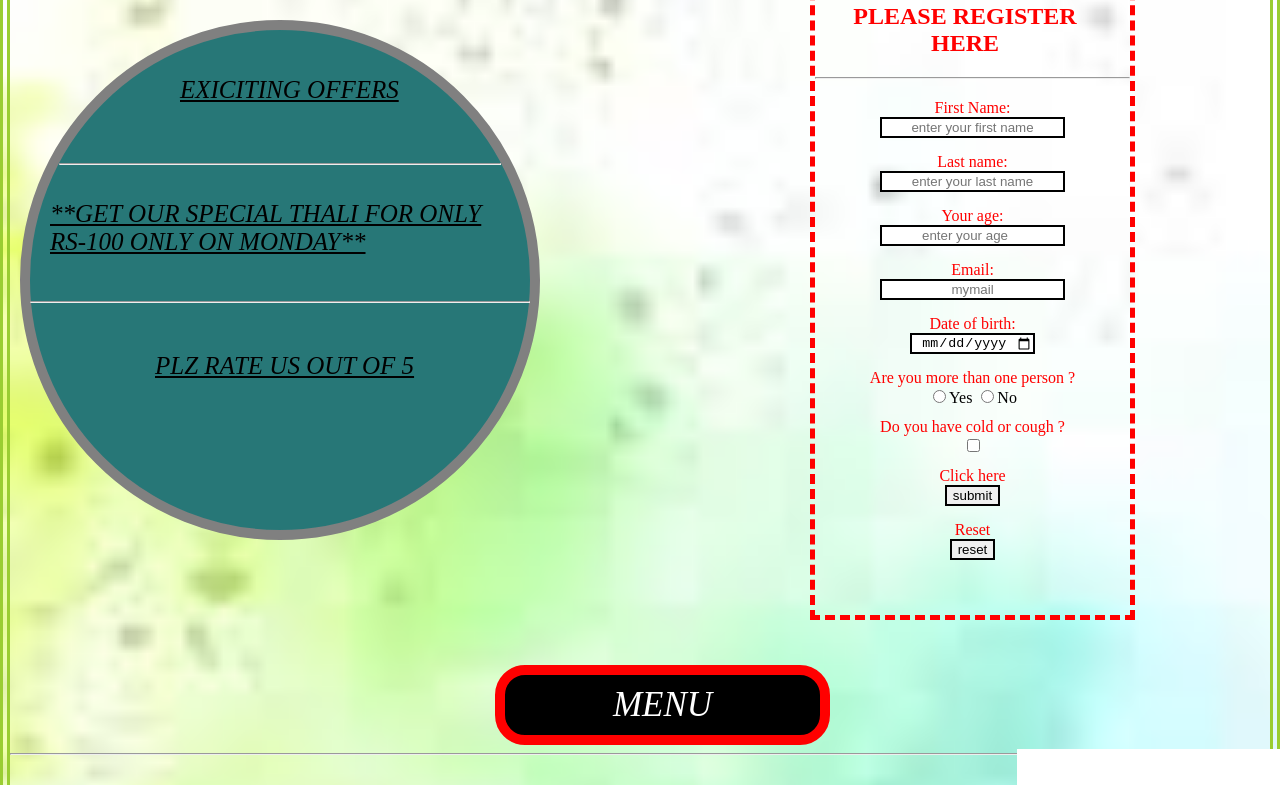
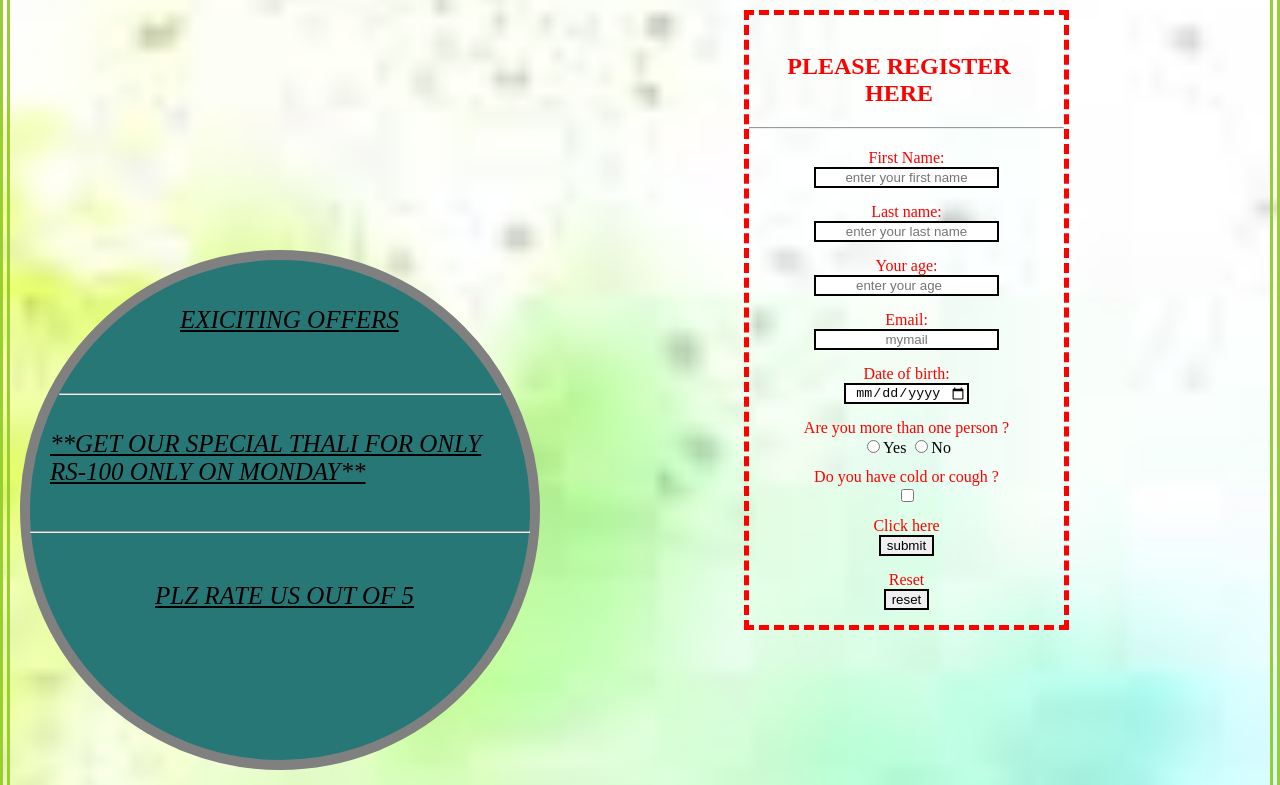
Before and after one commit to manojnagaraj01/EA25-CSS-Handson-TWO, a plain HTML site: page index.html in a window 1280 px wide. Shown: the part 268-1053 px from the top of the page. Drawn offline with Linux system fonts and the light colour scheme.

Commit message:
css two3

```diff
--- a/index.html
+++ b/index.html
@@ -18,6 +18,12 @@
     </div>
 </div>
 <section>
+    <div class="circle">
+        <div class="circle1 data">EXICITING OFFERS</div><hr class="hrcircle hr1">
+        <div class="circle2 data">**GET OUR SPECIAL THALI FOR ONLY RS-100 ONLY ON MONDAY**</div><hr class="hrcircle">
+        <div class="circle3 data">PLZ RATE US OUT OF 5</div>
+    </div>
+
     <form  action="" method="get"><br>
         <h1>PLEASE REGISTER HERE</h1><hr>
         <label for="firstname">First Name:</label><br>
@@ -50,12 +56,6 @@
         <br>
     </form>
 </section>
-
-<div class="circle">
-    <div class="circle1 data">EXICITING OFFERS</div><hr class="hrcircle hr1">
-    <div class="circle2 data">**GET OUR SPECIAL THALI FOR ONLY RS-100 ONLY ON MONDAY**</div><hr class="hrcircle">
-    <div class="circle3 data">PLZ RATE US OUT OF 5</div>
-</div>
 
 <section>
     <div class="item3">MENU</div>
@@ -124,7 +124,7 @@
             <li> Stuff paratha</li>
         </ul>
     </div>
-    <div class="menu">Beverages and <br>Other
+    <div class=" menu">Beverages and <br>Other
         <hr>
         <ul type="disc">
             <li> Cold Coffee</li>
--- a/style.css
+++ b/style.css
@@ -59,10 +59,11 @@ body{
 
 
 form{
-    margin-top: 50px;
-    margin-left: 800px;
+    margin-top: 100px;
+    margin-left: 200px;
     width:25%;
-    height: 650px;
+    height: auto;
+    display: inline-block;
     border: 5px dashed red;
     text-align: center;
 
@@ -89,10 +90,11 @@ form input{
 .circle{
     width: 500px;
     height: 500px;
+    display: inline-block;
     border: 10px solid gray;
     background-color: rgb(39, 119, 119);
     border-radius: 50%;
-    margin-top: -600px;
+    /* margin-top: -500px; */
     margin-left: 10px;
 }
 
@@ -135,7 +137,7 @@ form input{
     border-radius: 30px;
     text-align: center;
     width: 25%;
-    margin-top: 125px;
+    margin-top: 50px;
     margin-left: 485px;
     padding-top: 10px;
     padding-bottom: 10px;
```
